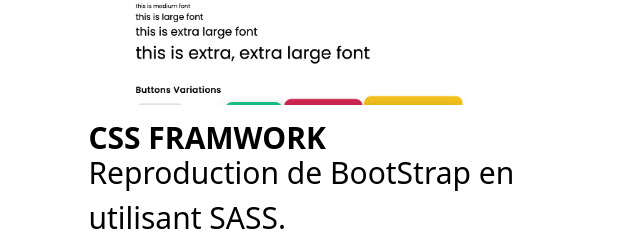
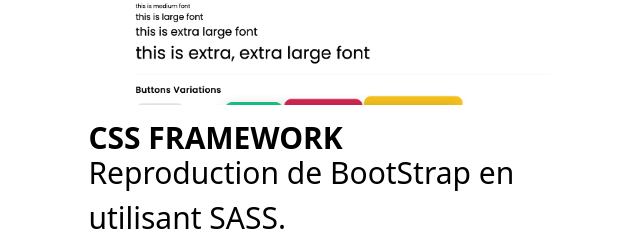
Before and after one commit to merrirhugo/MyPortfolio, a plain HTML site: page index.html in a window 1280 px wide. Shown: the part 3164-3400 px from the top of the page, 584-1224 px from the left. Drawn offline with nearby package versions, Linux system fonts and the light colour scheme; a web font is replaced by a local one.

Commit message:
Update index.html

```diff
--- a/index.html
+++ b/index.html
@@ -70,7 +70,7 @@
         <article class="grid-project-right">
             <a class="project-link" href="https://codesandbox.io/s/summer-cloud-cyufz2" target="_blank">
             <img src="assets/css.png" alt="">
-            <p class="project-title"><strong>CSS FRAMWORK</strong></p>
+            <p class="project-title"><strong>CSS FRAMEWORK</strong></p>
             <p class="project-description">Reproduction de BootStrap en utilisant SASS.</p>
         </a>
         </article>
```
